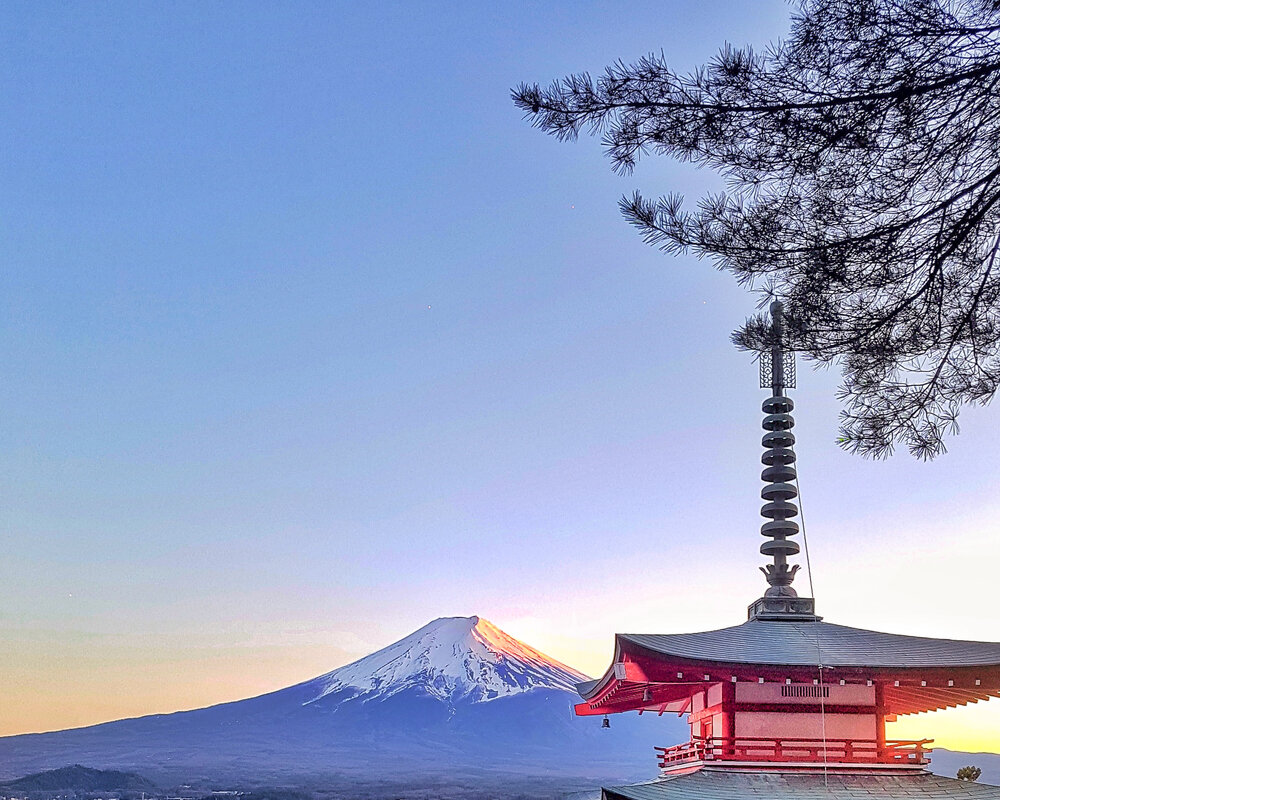
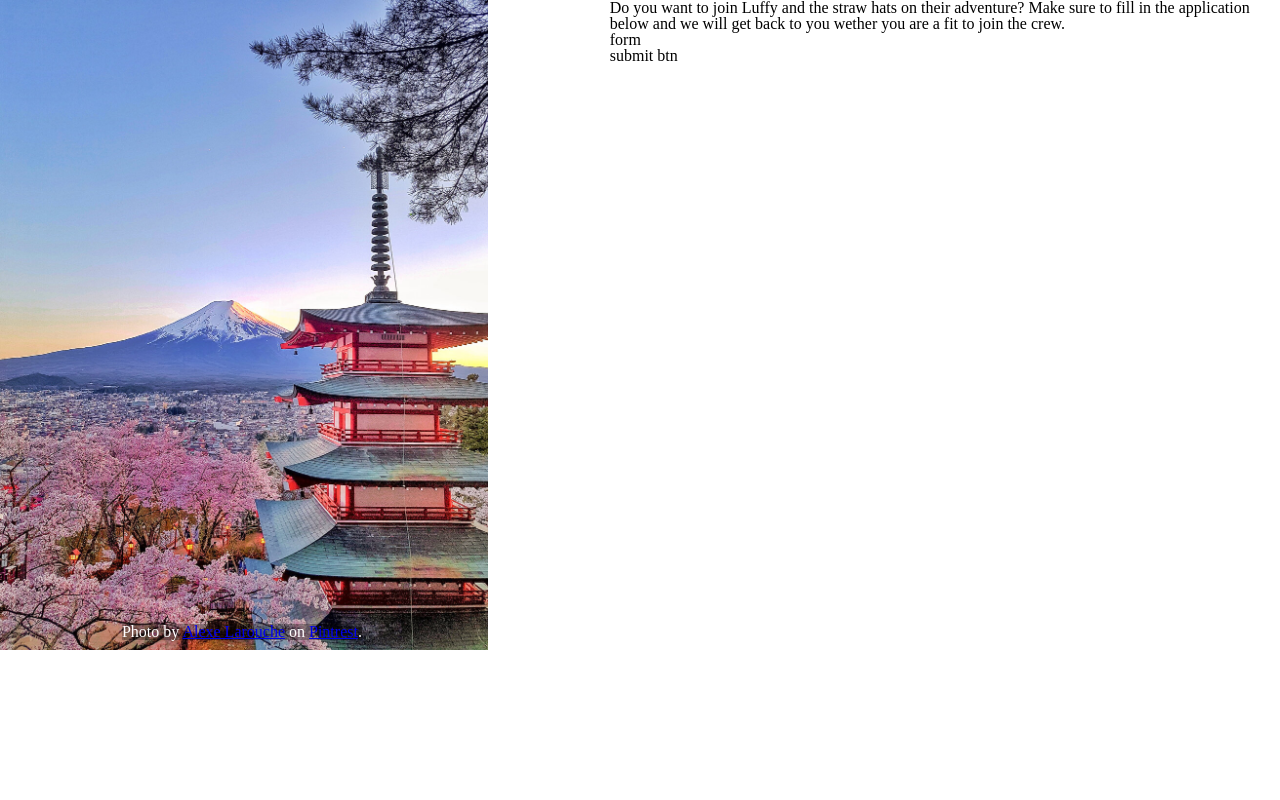
Before and after one commit to jaym9000/sign-up-form, a plain HTML site: page index.html in a window 1280 px wide. Shown: the top 800 px of the page. Drawn offline with Linux system fonts and the light colour scheme.

Commit message:
text in bottom of image now looks good

```diff
--- a/index.html
+++ b/index.html
@@ -9,15 +9,23 @@
 </head>
 <body>
     <!-- Container to flex box the entire page into -->
-
+    <div class="page-split">
         <div class="left-side">
             <img src="images/japan.jpeg" alt="Japan" >
             <div class="credits">Photo by <a href="https://www.pinterest.ca/alexelovely/" target="_blank">Alexe Larouche</a> on <a href="https://www.pinterest.ca/alexelovely/travel/" target="_blank">Pintrest</a>.</div>
         </div>
         <div class="right-side">
-
+            <div class="right-top">
+                <p>Do you want to join Luffy and the straw hats on their adventure? Make sure to fill in the application below and we will get back to you wether you are a fit to join the crew.</p>
+            </div>
+            <div class="right-middle">
+                <p>form</p>
+            </div>
+            <div class="right-bottom">
+                <p>submit btn</p>
+            </div>
         </div>
-
+    </div>
 
 </body>
 </html>
--- a/styles.css
+++ b/styles.css
@@ -1,4 +1,9 @@
 @import "reset.css";
+
+.page-split{
+    display: flex;
+    /* flex-direction: column; */
+}
 
 /* image */
 .left-side{
@@ -7,17 +12,24 @@
     text-align: center;
 }
 
+img{
+    width: 80%;
+}
+
 /* credits for picture */
 .credits{
     position: absolute;
     bottom: 10px;
-    left: 80px;
+    left: 20%;
+    /* color: rgb(0, 255, 17); */
     color: white;
+    background: rgb(0, 0, 0, 0.3);
+
 }
 
 /* Link stays blue when clicked */
 a:visited{
-    color: blue;
+    color: rgb(0, 200, 255);
 }
 
 .right-side{
```
